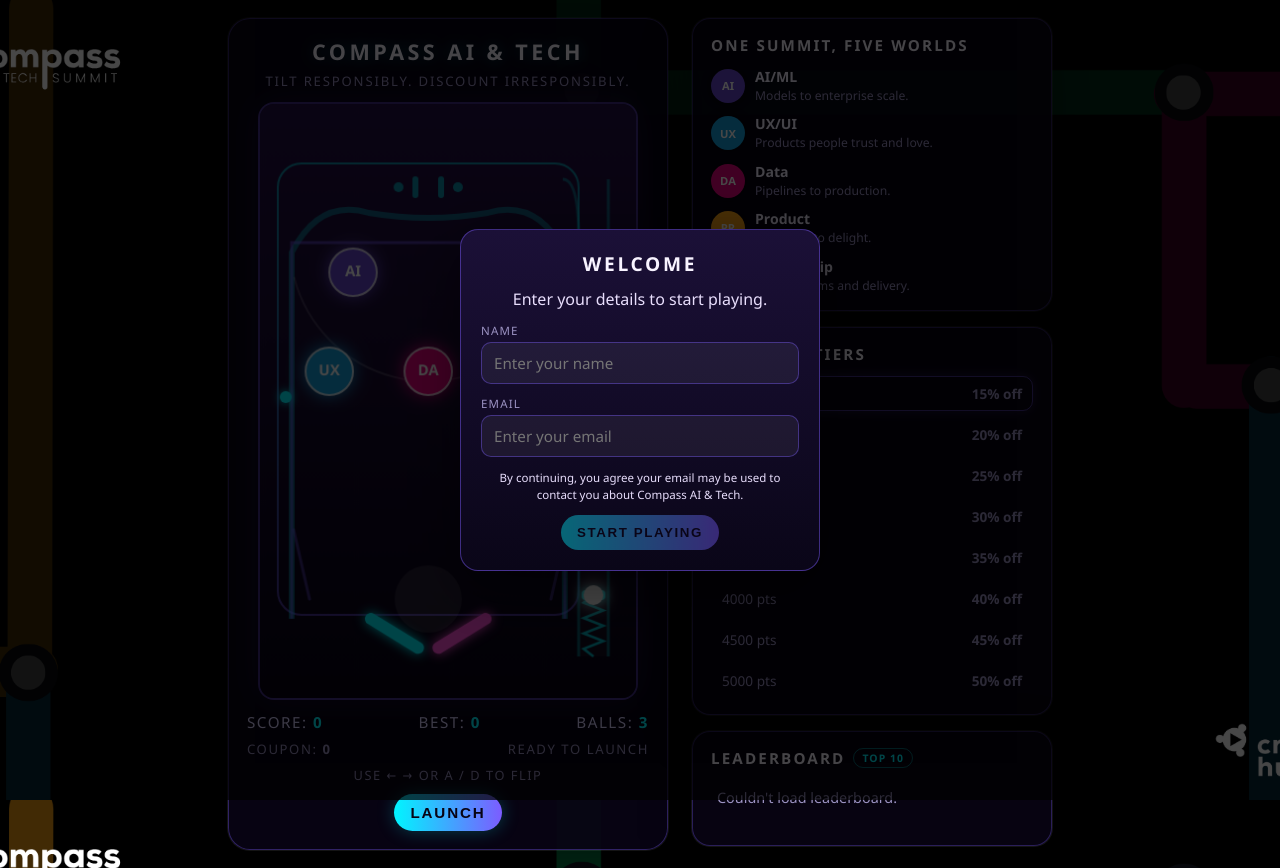
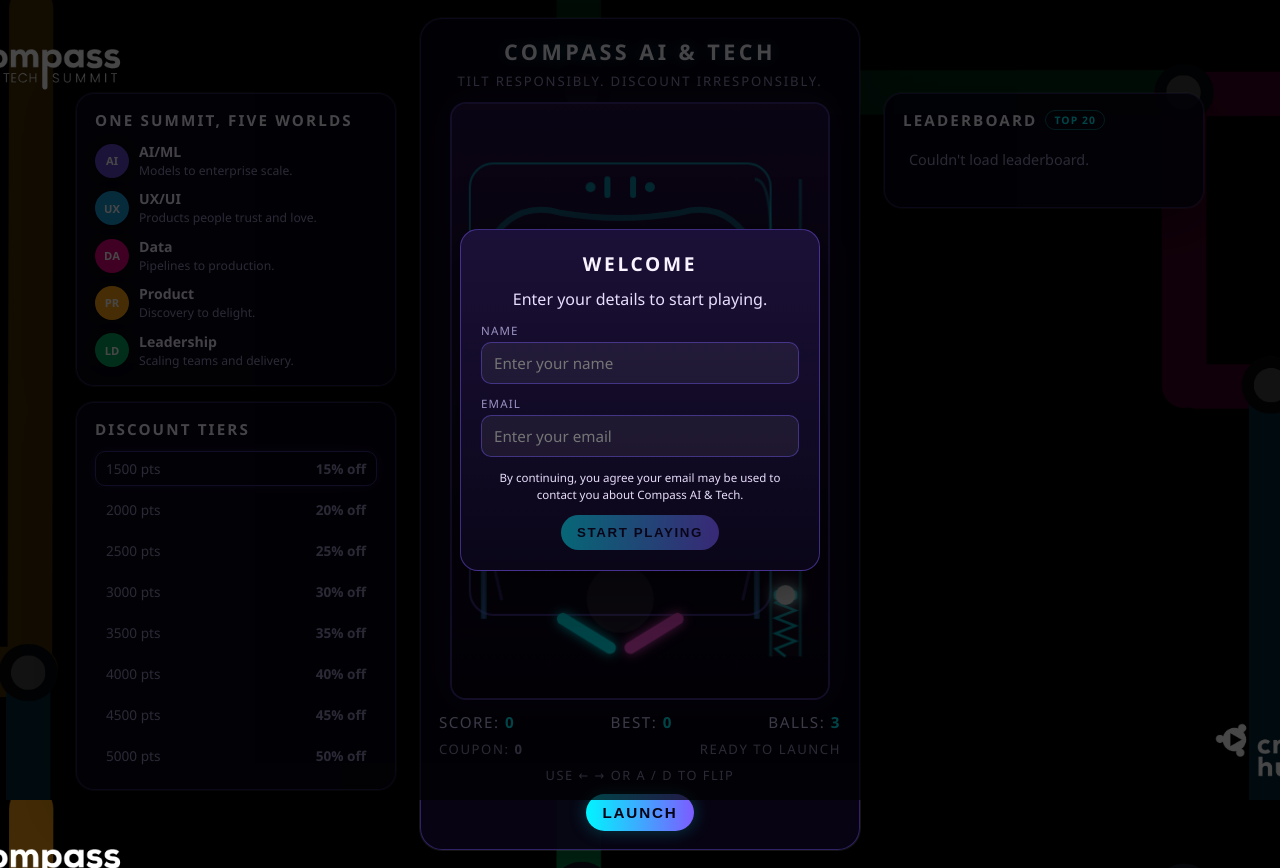
Before and after one commit to helkapapp-crypto/Compass-Pinball, a website: page index.html in a window 1280 px wide. Drawn offline with Linux system fonts and the light colour scheme; no server answers.

Commit message:
moved boards

```diff
--- a/app.js
+++ b/app.js
@@ -267,11 +267,11 @@ function renderLeaderboard(entries) {
     leaderboardList.appendChild(li);
   };
 
-  const top10 = sorted.slice(0, 10);
-  top10.forEach((entry, index) => renderRow(entry, index + 1));
+  const top20 = sorted.slice(0, 20);
+  top20.forEach((entry, index) => renderRow(entry, index + 1));
 
   const playerRank = sorted.findIndex((entry) => entry.name === currentUsername);
-  if (currentUsername && playerRank >= 10) {
+  if (currentUsername && playerRank >= 20) {
     const divider = document.createElement('li');
     divider.className = 'leaderboard-divider';
     divider.textContent = '···';
--- a/index.html
+++ b/index.html
@@ -3,34 +3,13 @@
 <head>
   <meta charset="UTF-8" />
   <meta name="viewport" content="width=device-width, initial-scale=1.0" />
-  <title>Compass AI &amp; Tech</title>
+  <title>Compass AI &amp; Tech Summit
+  </title>
   <link rel="stylesheet" href="styles.css" />
 </head>
 <body>
   <div class="page">
-    <div class="shell">
-      <header>
-        <h1>Compass AI &amp; Tech
-        </h1>
-        <p class="subtitle">Tilt responsibly. Discount irresponsibly.</p>
-      </header>
-      <canvas id="game" width="380" height="600"></canvas>
-      <div class="hud">
-        <span>Score: <strong id="score">0</strong></span>
-        <span>Best: <strong id="bestScore">0</strong></span>
-        <span>Balls: <strong id="ballsLeft">3</strong></span>
-      </div>
-      <div class="status">
-        <span>Coupon: <strong id="coupon">0</strong></span>
-        <span id="gameStateLabel">Ready to launch</span>
-      </div>
-      <div class="hint">Use ← → or A / D to flip</div>
-      <div class="controls">
-        <button id="launchBtn" class="launch-btn" type="button">Launch</button>
-      </div>
-    </div>
-
-    <aside class="side-panel">
+    <aside class="side-panel side-panel-left">
       <section class="panel-block">
         <h2>One Summit, Five Worlds</h2>
         <ul class="track-legend">
@@ -85,9 +64,33 @@
           <li data-threshold="5000"><span class="tier-points">5000 pts</span><span class="tier-discount">50% off</span></li>
         </ul>
       </section>
+    </aside>
 
+    <div class="shell">
+      <header>
+        <h1>Compass AI &amp; Tech
+        </h1>
+        <p class="subtitle">Tilt responsibly. Discount irresponsibly.</p>
+      </header>
+      <canvas id="game" width="380" height="600"></canvas>
+      <div class="hud">
+        <span>Score: <strong id="score">0</strong></span>
+        <span>Best: <strong id="bestScore">0</strong></span>
+        <span>Balls: <strong id="ballsLeft">3</strong></span>
+      </div>
+      <div class="status">
+        <span>Coupon: <strong id="coupon">0</strong></span>
+        <span id="gameStateLabel">Ready to launch</span>
+      </div>
+      <div class="hint">Use ← → or A / D to flip</div>
+      <div class="controls">
+        <button id="launchBtn" class="launch-btn" type="button">Launch</button>
+      </div>
+    </div>
+
+    <aside class="side-panel side-panel-right">
       <section class="panel-block">
-        <h2>Leaderboard <span class="top10-badge">Top 10</span></h2>
+        <h2>Leaderboard <span class="top10-badge">Top 20</span></h2>
         <ol id="leaderboardList" class="leaderboard-list">
           <li class="leaderboard-empty">Loading…</li>
         </ol>
--- a/styles.css
+++ b/styles.css
@@ -29,7 +29,7 @@ body {
 
 .page {
   width: 100%;
-  max-width: 1040px;
+  max-width: 1240px;
   display: flex;
   align-items: flex-start;
   justify-content: center;
@@ -45,14 +45,35 @@ body {
   box-shadow: 0 0 0 1px rgba(255,255,255,0.08), 0 20px 70px rgba(0,0,0,0.45);
   border: 1px solid rgba(124,92,255,0.35);
   flex: 0 0 auto;
+  order: 1;
 }
 
 .side-panel {
-  width: min(94vw, 360px);
+  width: min(94vw, 320px);
   display: flex;
   flex-direction: column;
   gap: 16px;
   flex: 0 0 auto;
+}
+
+.side-panel-left {
+  order: 2;
+}
+
+.side-panel-right {
+  order: 3;
+}
+
+@media (min-width: 900px) {
+  .side-panel-left {
+    margin-top: 75px;
+    order: 0;
+  }
+
+  .side-panel-right {
+    margin-top: 75px;
+    order: 2;
+  }
 }
 
 .panel-block {
@@ -166,7 +187,7 @@ body {
 }
 
 .side-panel .leaderboard-list {
-  max-height: 340px;
+  max-height: 560px;
 }
 
 header {
```
